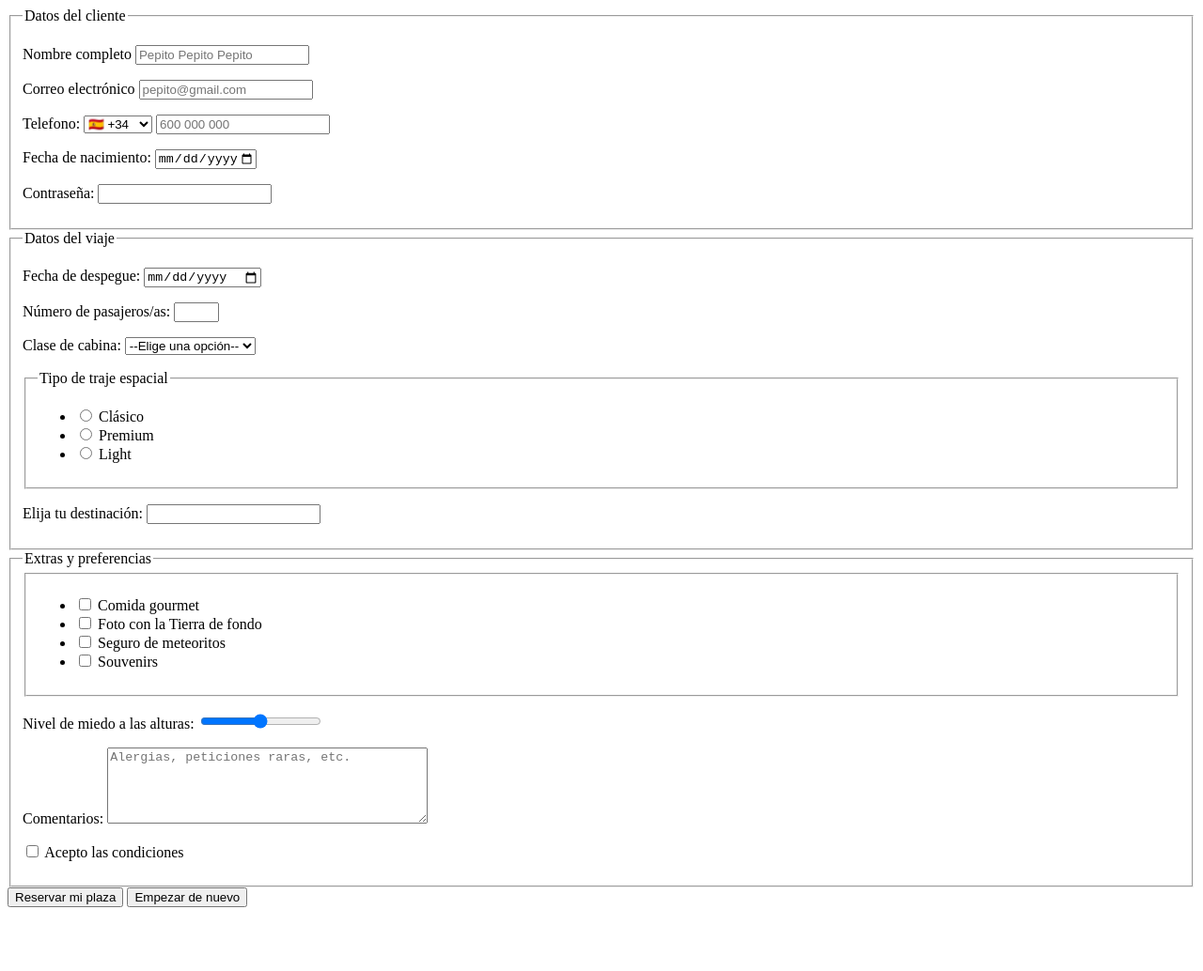
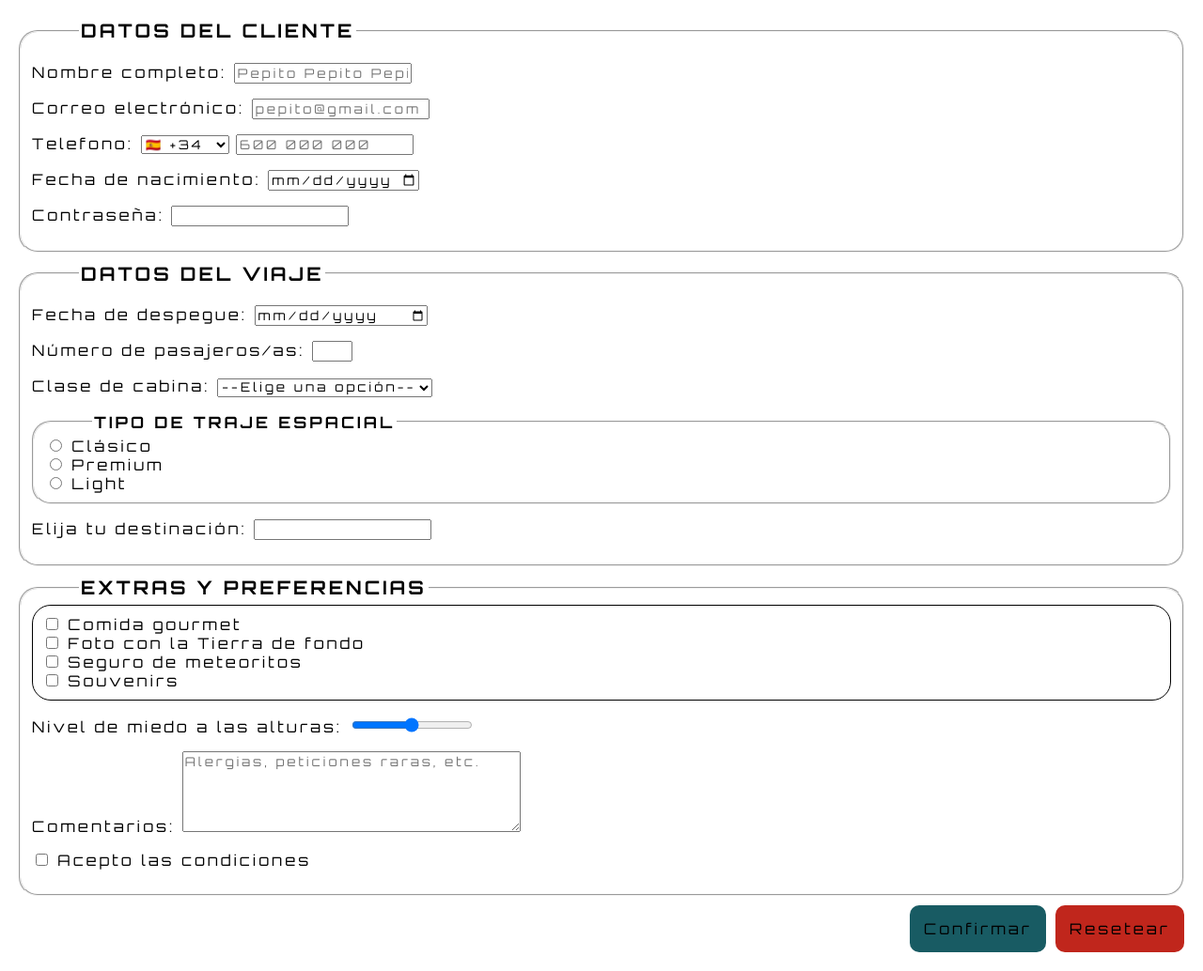
Before and after one commit to sophiarequiao/LLMM-form-exercise, a plain HTML site: page index.html in a window 1280 px wide. Shown: the whole page at 94% size. Before the commit the page ends 974 px from the top, so only its background shows below. Drawn offline with Linux system fonts and the light colour scheme.

Commit message:
Added css

```diff
--- a/index.html
+++ b/index.html
@@ -3,6 +3,7 @@
 <head>
     <meta charset="UTF-8">
     <meta name="viewport" content="width=device-width, initial-scale=1.0">
+    <link rel="stylesheet" href="styles.css">
     <title>Document</title>
 </head>
 <body>
@@ -10,11 +11,11 @@
         <fieldset>
             <legend>Datos del cliente</legend>
             <p>
-                <label for="name">Nombre completo</label>
+                <label for="name">Nombre completo: </label>
                 <input type="text" id = "name" name="name" required placeholder="Pepito Pepito Pepito">
             </p>
             <p>
-                <label for="email">Correo electrónico</label>
+                <label for="email">Correo electrónico: </label>
                 <input type="email" id = "email" name="email" required pattern="[a-zA-Z0-9_]+@[a-zA-Z0-9]+.com" placeholder="pepito@gmail.com">
             </p>
             <p>
@@ -59,7 +60,7 @@
                 </select>
             </p>
             <fieldset>
-                <legend>Tipo de traje espacial</legend>
+                <legend class="subLegend">Tipo de traje espacial</legend>
                 <ul>
                     <li>
                         <input type="radio" name="typeOfSpacesuit" id="classic" value = "classic">
@@ -86,7 +87,7 @@
         </fieldset>
         <fieldset>
             <legend>Extras y preferencias</legend>
-            <fieldset>
+            <div class="extras">
                 <ul>
                     <li>
                         <input type="checkbox" id = "gourmetFood" name="extraService" value = "gourmetFood">
@@ -105,7 +106,7 @@
                         <label for="souvenirs">Souvenirs</label>
                     </li>
                 </ul>
-            </fieldset>
+            </div>
             <p>
                 <label for="heightScare">Nivel de miedo a las alturas: </label>
                 <input type="range" name="heightScare" id="heightScare" min="0" max="10">
@@ -119,9 +120,10 @@
                 <label for="conditions">Acepto las condiciones</label>
             </p>
         </fieldset>
-
-        <button type="submit">Reservar mi plaza</button>
-        <button type="reset">Empezar de nuevo</button>
+        <div class="buttons">
+            <button type="submit" class="accept">Confirmar</button>
+            <button type="reset" class="reset">Resetear</button>
+        </div>
     </form>
 
 </body>
--- /dev/null
+++ b/styles.css
@@ -0,0 +1,59 @@
+@import url('https://fonts.googleapis.com/css2?family=Orbitron:wght@400..900&display=swap');
+
+*{
+    font-family: "Orbitron", sans-serif;
+    letter-spacing: 3px;
+}
+
+body{
+    margin: 20px;
+}
+
+legend{
+    font-size: 20px;
+    font-weight: bold;
+    text-transform: uppercase;
+    margin: 0px 50px;
+}
+
+.subLegend{
+    font-size: 17px;
+}
+
+button{
+    all: unset;
+    cursor: pointer;
+    padding: 15px;
+    border-radius: 10px;
+    font-size: 16px;
+}
+
+ul {
+    list-style-type: none;
+    margin: 0;
+    padding: 0;
+}
+
+fieldset{
+    margin: 10px 0px;
+    border-radius: 20px;
+}
+.extras{
+    border: 1px solid black;
+    border-radius: 20px;
+    padding: 10px;
+}
+.buttons{
+    display: flex;
+    align-items: end;
+    justify-content: end;
+    gap: 10px;
+}
+
+.accept{
+    background-color: #185B63;
+}
+
+.reset{
+    background-color: #C0261C;
+}
```
